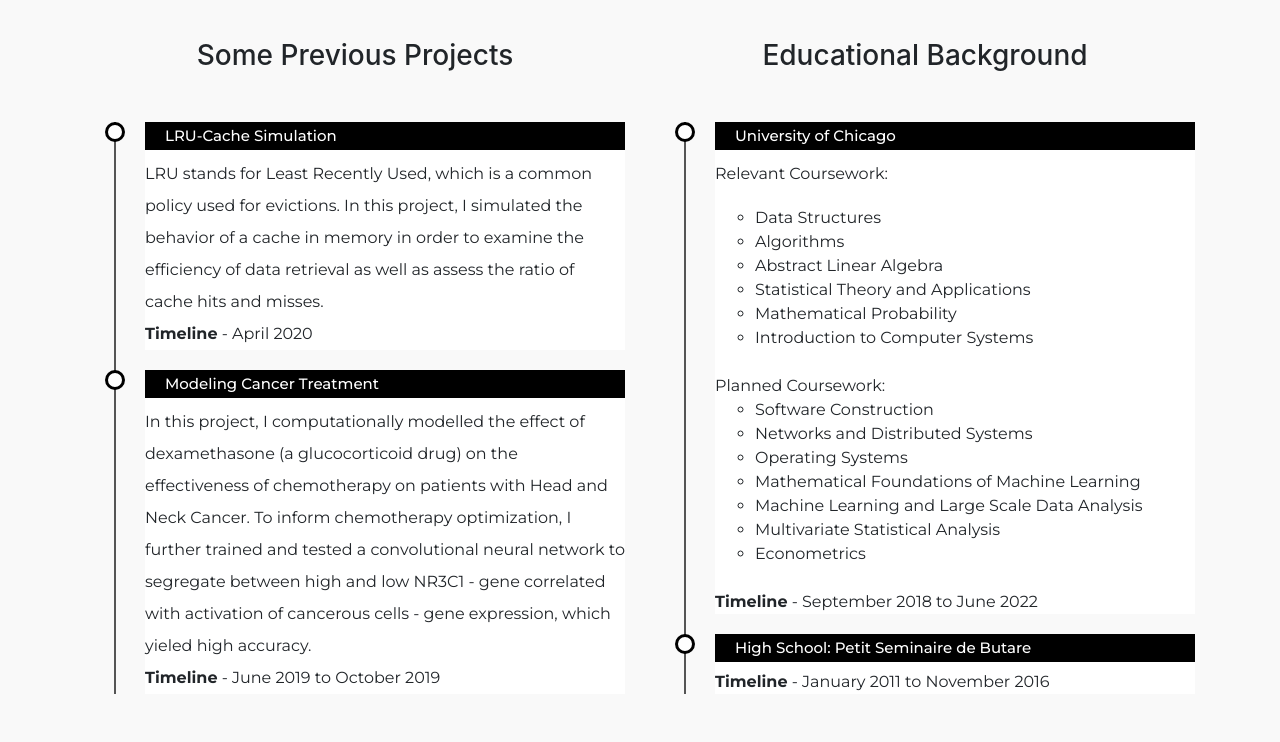
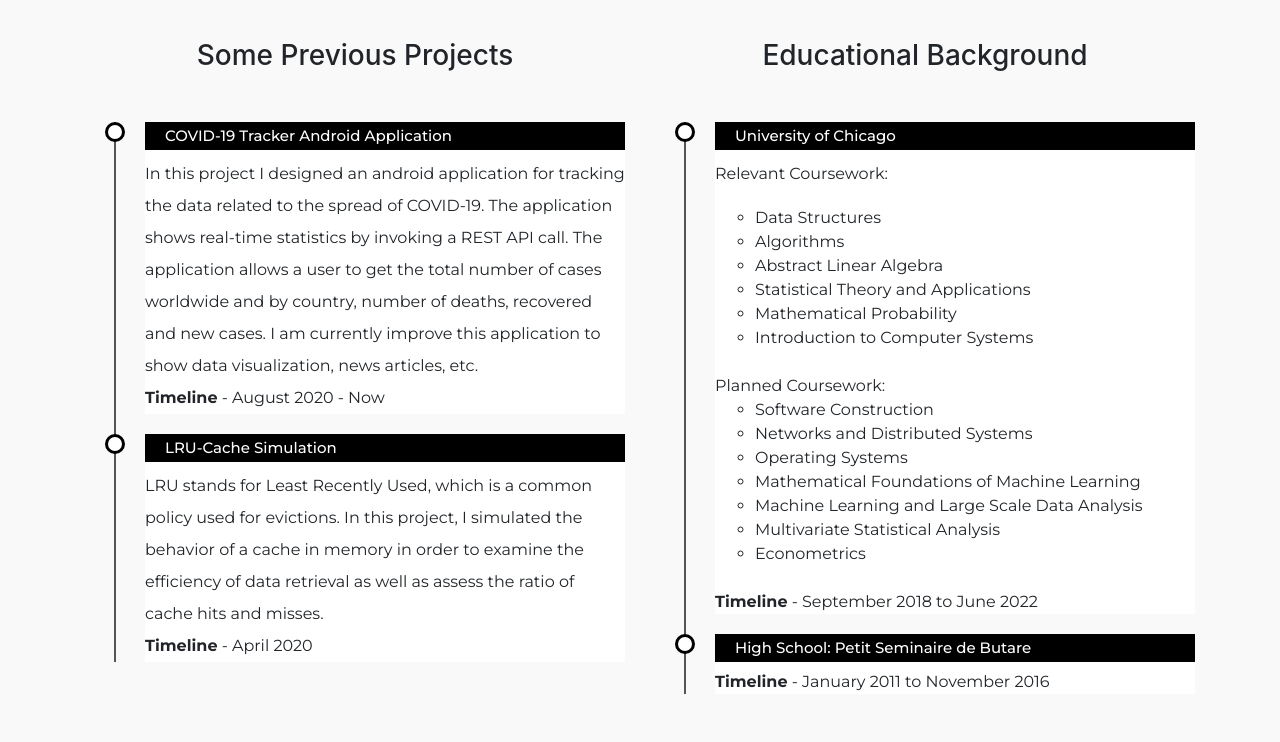
Before and after one commit to BlaiseMunyampirwa/personal-website, a website: page index.html in a window 1280 px wide. Shown: the part 1580-2322 px from the top of the page. Drawn offline with nearby package versions, Linux system fonts and the light colour scheme; some packages are replaced by stand-ins of ours; a script that the page names is missing.

Commit message:
Update index.html

```diff
--- a/index.html
+++ b/index.html
@@ -120,22 +120,22 @@
                 <h3 class="text-center">Some Previous Projects</h3>
                 <ul class="timeline">
                   <li class="list">
+                    <a href="https://github.com/BlaiseMunyampirwa/Modeling-Cancer-Treatment"><h4>COVID-19 Tracker Android Application</h4></a>
+                    <p>
+                        In this project I designed an android application for tracking the data related to the spread of COVID-19.
+                        The application shows real-time statistics by invoking a REST API call. The application allows a user to
+                        get the total number of cases worldwide and by country, number of deaths, recovered and new cases. I am
+                        currently improve this application to show data visualization, news articles, etc.  <br>
+                      <b>Timeline</b> - August 2020 - Now <br>
+                    </p>
+                  </li>
+                  <li class="list">
                     <a href="https://github.com/BlaiseMunyampirwa/LRU-Cache-Simulation"><h4>LRU-Cache Simulation</h4></a>
                     <p>
                       LRU stands for Least Recently Used, which is a common policy used for evictions. In this project, I simulated
                       the behavior of a cache in memory in order to examine the efficiency of data retrieval as well as assess the ratio
                       of cache hits and misses. <br>
                       <b>Timeline</b> - April 2020 <br>
-                    </p>
-                  </li>
-                  <li class="list">
-                    <a href="https://github.com/BlaiseMunyampirwa/Modeling-Cancer-Treatment"><h4>Modeling Cancer Treatment</h4></a>
-                    <p>
-                      In this project, I computationally modelled the effect of dexamethasone (a glucocorticoid drug) on
-                      the effectiveness of chemotherapy on patients with Head and Neck Cancer. To inform chemotherapy
-                      optimization, I further trained and tested a convolutional neural network to segregate between high and low NR3C1 -
-                      gene correlated with activation of cancerous cells - gene expression, which yieled high accuracy. <br>
-                      <b>Timeline</b> - June 2019 to October 2019 <br>
                     </p>
                   </li>
 
```
